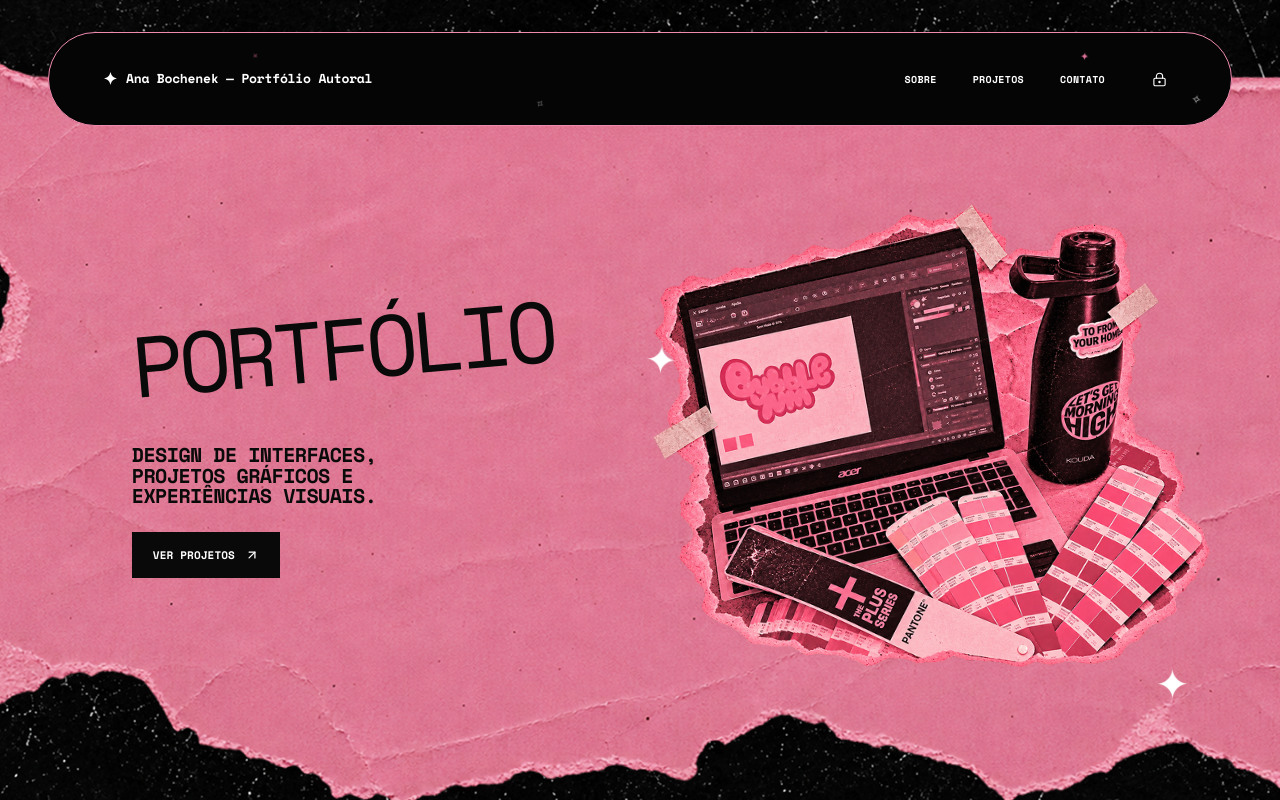
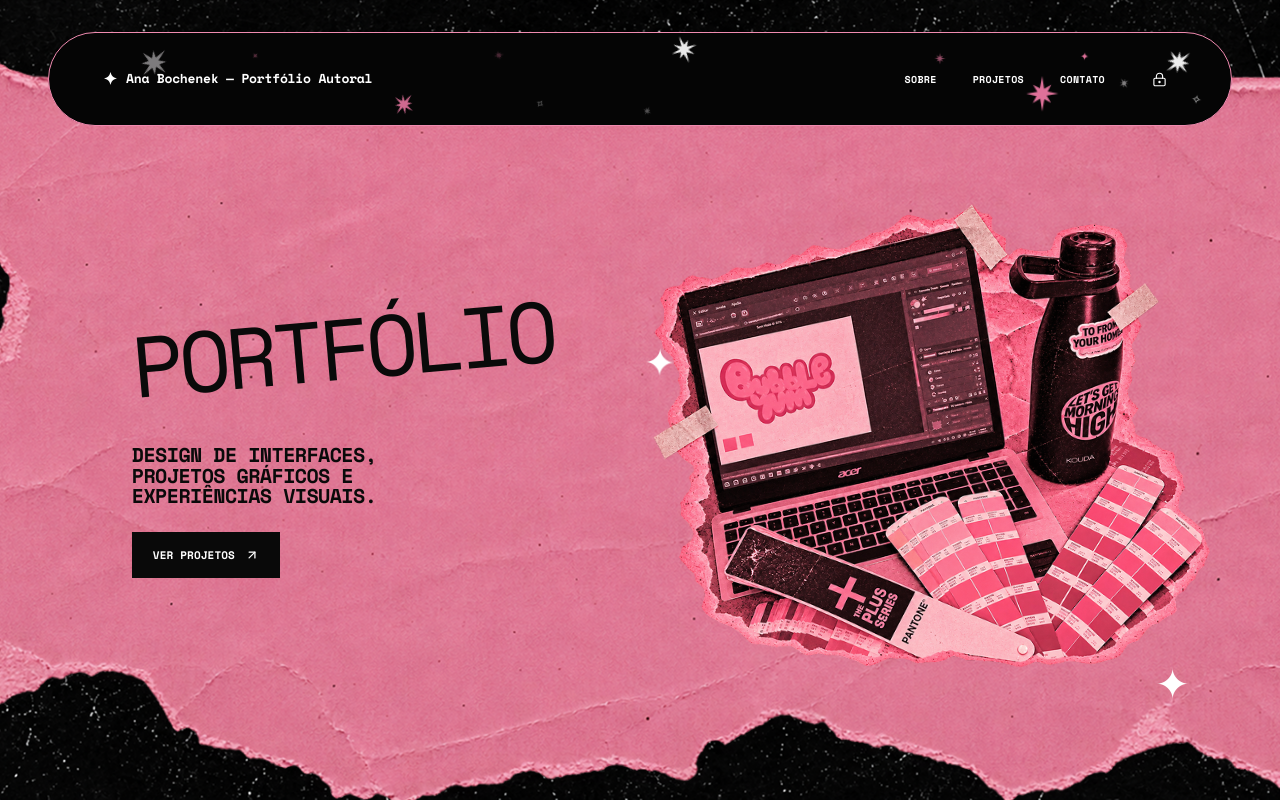
Before and after one commit to analuisaa18/portana, a React (Vite) app: page / in a window 1280 px wide. Built offline with nearby package versions, Linux system fonts and the light colour scheme; no server answers; the database is empty.

Commit message:
Add InteractiveStars component to Header

```diff
--- a/src/components/layout/Header.tsx
+++ b/src/components/layout/Header.tsx
@@ -4,6 +4,7 @@ import { useTheme } from '../../context/ThemeContext';
 import { SkipLink } from '../common/SkipLink';
 import { useSiteContent } from '../public/siteContent';
 import { P5Layers } from '../../p5/P5Layers';
+import { InteractiveStars } from '../common/InteractiveStars';
 
 interface HeaderProps {
   currentView: string;
@@ -22,6 +23,7 @@ export const Header: React.FC<HeaderProps> = ({ currentView, onNavigate }) => {
       <header className="ref-header">
         <div className="ref-header__inner">
           <P5Layers place="navbar" />
+          <InteractiveStars place="navbar" />
           <button className="ref-header__brand" type="button" onClick={() => onNavigate('home')}>
             <span className="ref-header__asterisk" aria-hidden="true">✦</span>
             <span>{brand}</span>
```
